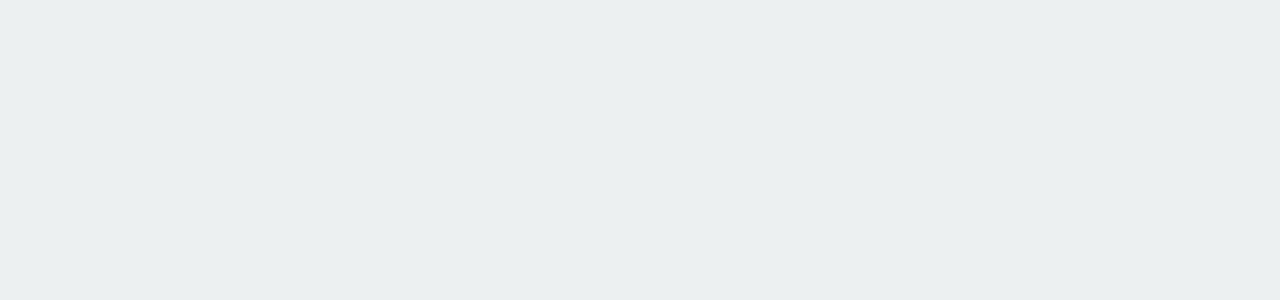
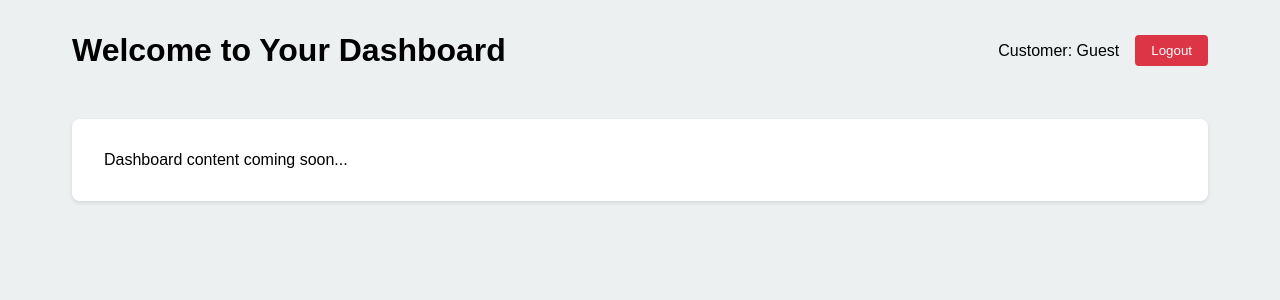
Before and after one commit to LivanKov/pse_2025_christmas, a Vue app in the folder frontend/: page /dashboard in a window 1280 px wide. Before the commit this address had no page. Shown: the top 300 px of the page. Built offline with nearby package versions, Linux system fonts and the light colour scheme.

Commit message:
add a dashboard

```diff
--- a/frontend/src/router/index.js
+++ b/frontend/src/router/index.js
@@ -1,6 +1,7 @@
 import { createRouter, createWebHistory } from 'vue-router'
 import AdminView from '../views/AdminView.vue'
 import HomeView from '../views/HomeView.vue'
+import DashboardView from '../views/DashboardView.vue'
 
 const router = createRouter({
   history: createWebHistory(import.meta.env.BASE_URL),
@@ -14,6 +15,11 @@ const router = createRouter({
       path: '/admin',
       name: 'admin',
       component: AdminView
+    },
+    {
+      path: '/dashboard',
+      name: 'dashboard',
+      component: DashboardView
     }
   ]
 })
--- /dev/null
+++ b/frontend/src/views/DashboardView.vue
@@ -0,0 +1,82 @@
+<template>
+  <div class="dashboard-container">
+    <header class="dashboard-header">
+      <h1>Welcome to Your Dashboard</h1>
+      <div class="user-info">
+        <span>{{ userType }}: {{ userIdentifier }}</span>
+        <button @click="handleLogout" class="logout-button">Logout</button>
+      </div>
+    </header>
+    <main class="dashboard-content">
+      <p>Dashboard content coming soon...</p>
+    </main>
+  </div>
+</template>
+
+<script>
+export default {
+  name: 'DashboardView',
+  data() {
+    return {
+      userType: '',
+      userIdentifier: ''
+    }
+  },
+  created() {
+    // Get user info from route params
+    const { type, identifier } = this.$route.params
+    this.userType = type || 'Customer'
+    this.userIdentifier = identifier || 'Guest'
+  },
+  methods: {
+    handleLogout() {
+      // Navigate back to home
+      this.$router.push('/')
+    }
+  }
+}
+</script>
+
+<style scoped>
+.dashboard-container {
+  padding: 2rem;
+  max-width: 1200px;
+  margin: 0 auto;
+}
+
+.dashboard-header {
+  display: flex;
+  justify-content: space-between;
+  align-items: center;
+  margin-bottom: 2rem;
+  padding-bottom: 1rem;
+  border-bottom: 2px solid #eee;
+}
+
+.user-info {
+  display: flex;
+  align-items: center;
+  gap: 1rem;
+}
+
+.logout-button {
+  padding: 0.5rem 1rem;
+  background-color: #dc3545;
+  color: white;
+  border: none;
+  border-radius: 4px;
+  cursor: pointer;
+  transition: background-color 0.3s;
+}
+
+.logout-button:hover {
+  background-color: #c82333;
+}
+
+.dashboard-content {
+  background: white;
+  padding: 2rem;
+  border-radius: 8px;
+  box-shadow: 0 2px 4px rgba(0, 0, 0, 0.1);
+}
+</style>
--- a/frontend/src/views/HomeView.vue
+++ b/frontend/src/views/HomeView.vue
@@ -86,10 +86,28 @@ export default {
   },
   methods: {
     async handleLogin() {
-      console.log('Customer login attempted with:', this.email)
+      if (this.email.trim()) {
+        // Navigate to dashboard with customer type
+        this.$router.push({
+          name: 'dashboard',
+          params: {
+            type: 'customer',
+            identifier: this.email
+          }
+        })
+      }
     },
     async handleVendorLogin() {
-      console.log('Vendor login attempted with ID:', this.vendorId, 'and password:', this.vendorPassword)
+      if (this.vendorId.trim() && this.vendorPassword.trim()) {
+        // Navigate to dashboard with vendor type
+        this.$router.push({
+          name: 'dashboard',
+          params: {
+            type: 'vendor',
+            identifier: this.vendorId
+          }
+        })
+      }
     },
     toggleLoginType() {
       this.isVendorLogin = !this.isVendorLogin
```
